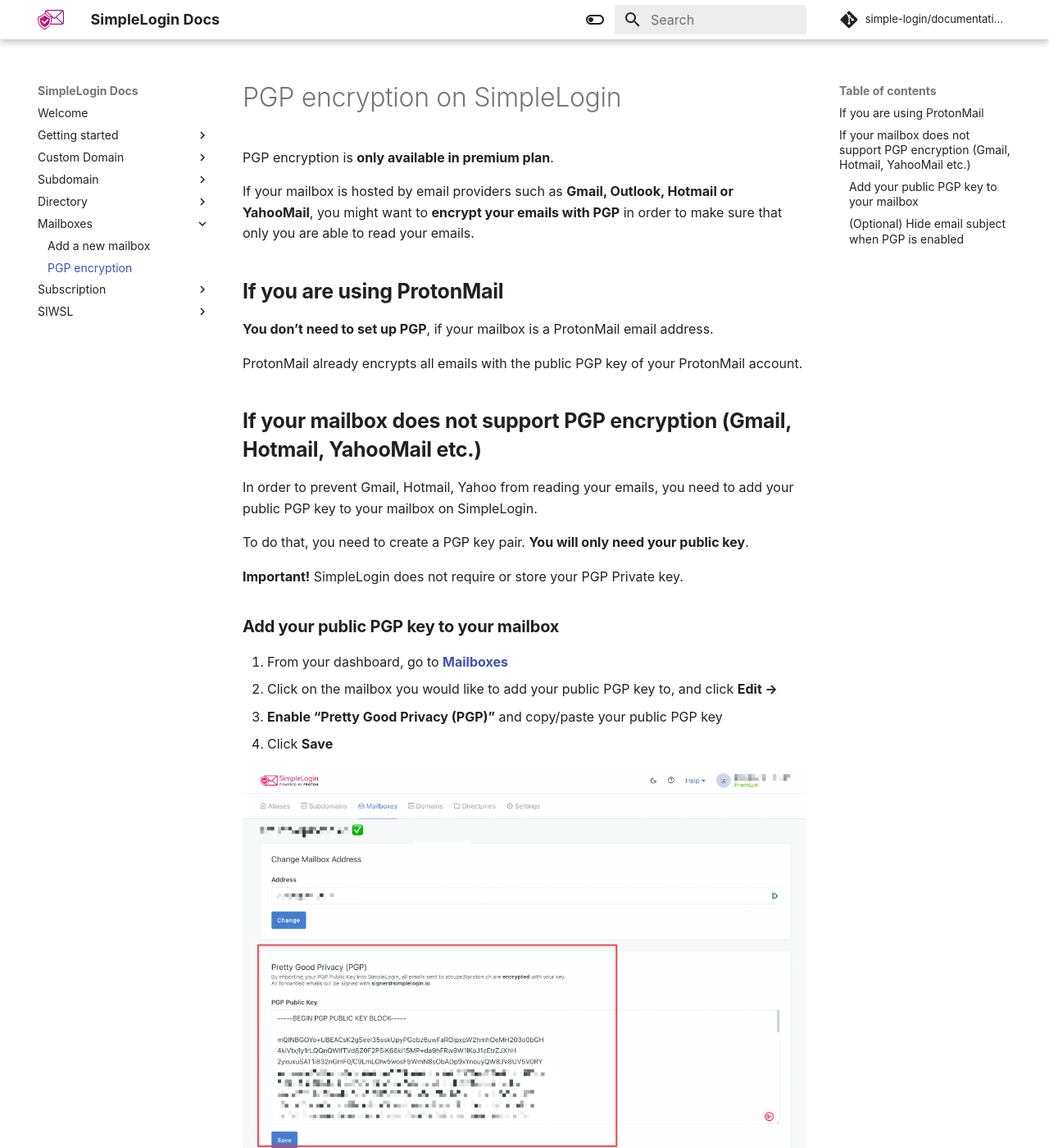
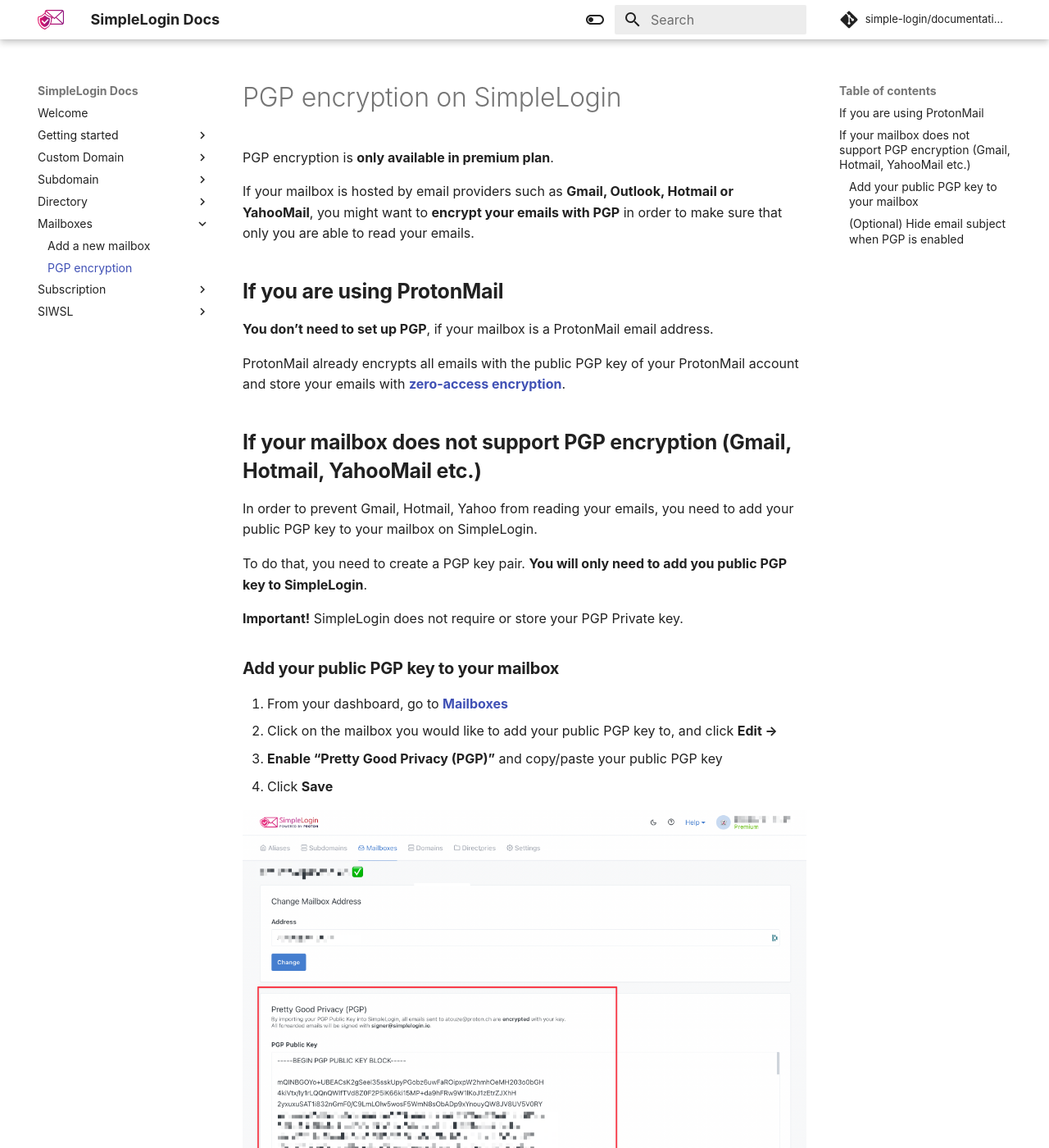
Before and after one commit to simple-login/documentation, an MkDocs documentation site: the page built from docs/mailbox/pgp-encryption.md, in a window 1280 px wide and 1400 px high. Shown: the whole window at 82% size. Built offline with MkDocs 1.6.1 and Material for MkDocs 9.7.7, drawn with Linux system fonts in a browser that asks for light colours; comment, search, counter and statistics services are not loaded; some of the changed text lies outside the part shown.

Commit message:
Update pgp-encryption.md
- Added third party extension
- Zero access encryption

```diff
--- a/docs/mailbox/pgp-encryption.md
+++ b/docs/mailbox/pgp-encryption.md
@@ -8,13 +8,13 @@ If your mailbox is hosted by email providers such as **Gmail, Outlook, Hotmail o
 
 **You don’t need to set up PGP**, if your mailbox is a ProtonMail email address.
 
-ProtonMail already encrypts all emails with the public PGP key of your ProtonMail account.
+ProtonMail already encrypts all emails with the public PGP key of your ProtonMail account and store your emails with **[zero-access encryption](https://proton.me/blog/zero-access-encryption)**.
 
 ## **If your mailbox does not support PGP encryption (Gmail, Hotmail, YahooMail etc.)**
 
 In order to prevent Gmail, Hotmail, Yahoo from reading your emails, you need to add your public PGP key to your mailbox on SimpleLogin.
 
-To do that, you need to create a PGP key pair. **You will only need your public key**.
+To do that, you need to create a PGP key pair. **You will only need to add you public PGP key to SimpleLogin**.
 
 **Important!** SimpleLogin does not require or store your PGP Private key.
 
@@ -30,7 +30,8 @@ To do that, you need to create a PGP key pair. **You will only need your public
 
 That’s it! From now on, all emails forwarded by SimpleLogin alias will be encrypted with your key.
 
-You can now decrypt your email using your PGP private key with a decryption software.
+To decrypt your email using your PGP private key, you will need a **third-party software or extension** like [GPGTools](https://gpgtools.org/) or [Mailvelope](https://mailvelope.com/en).
+
 
 ### **(Optional) Hide email subject when PGP is enabled**
 
```
